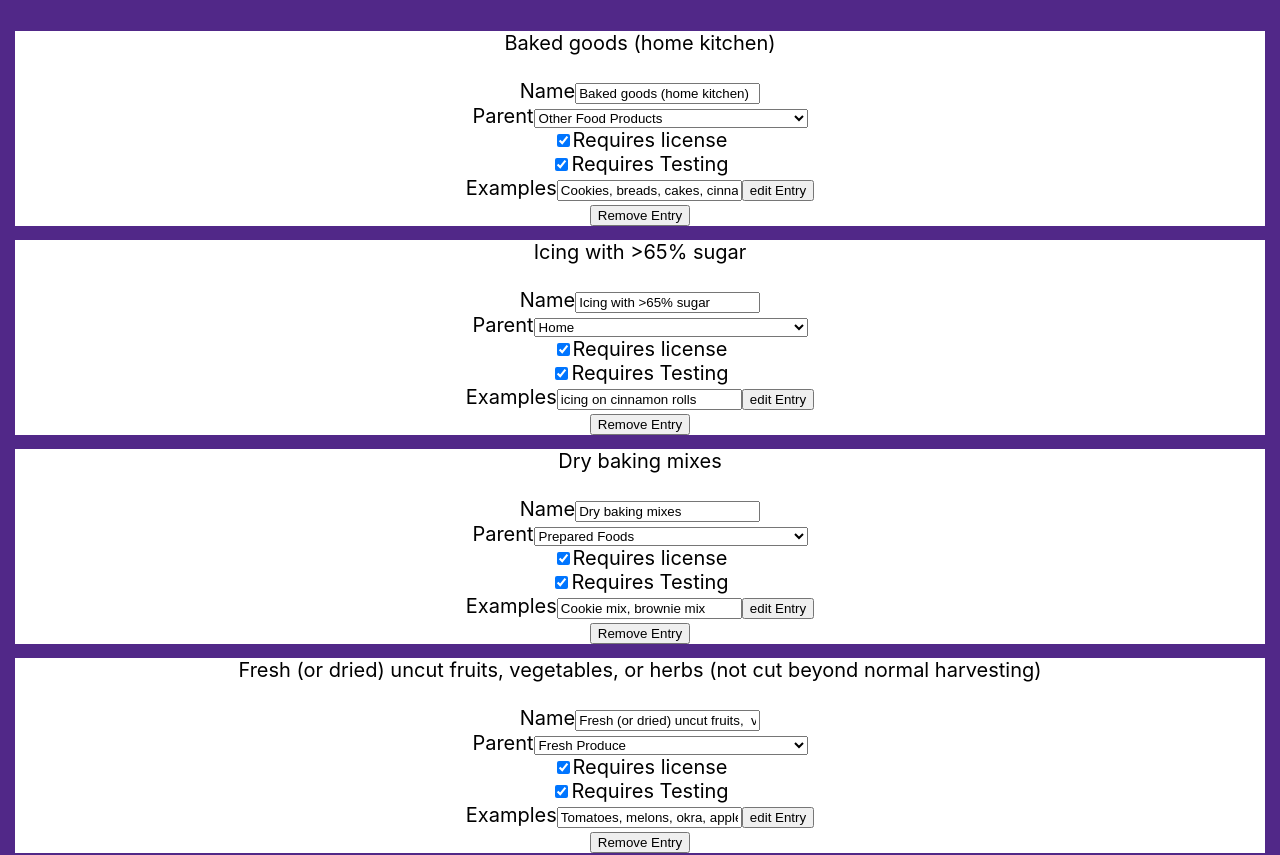
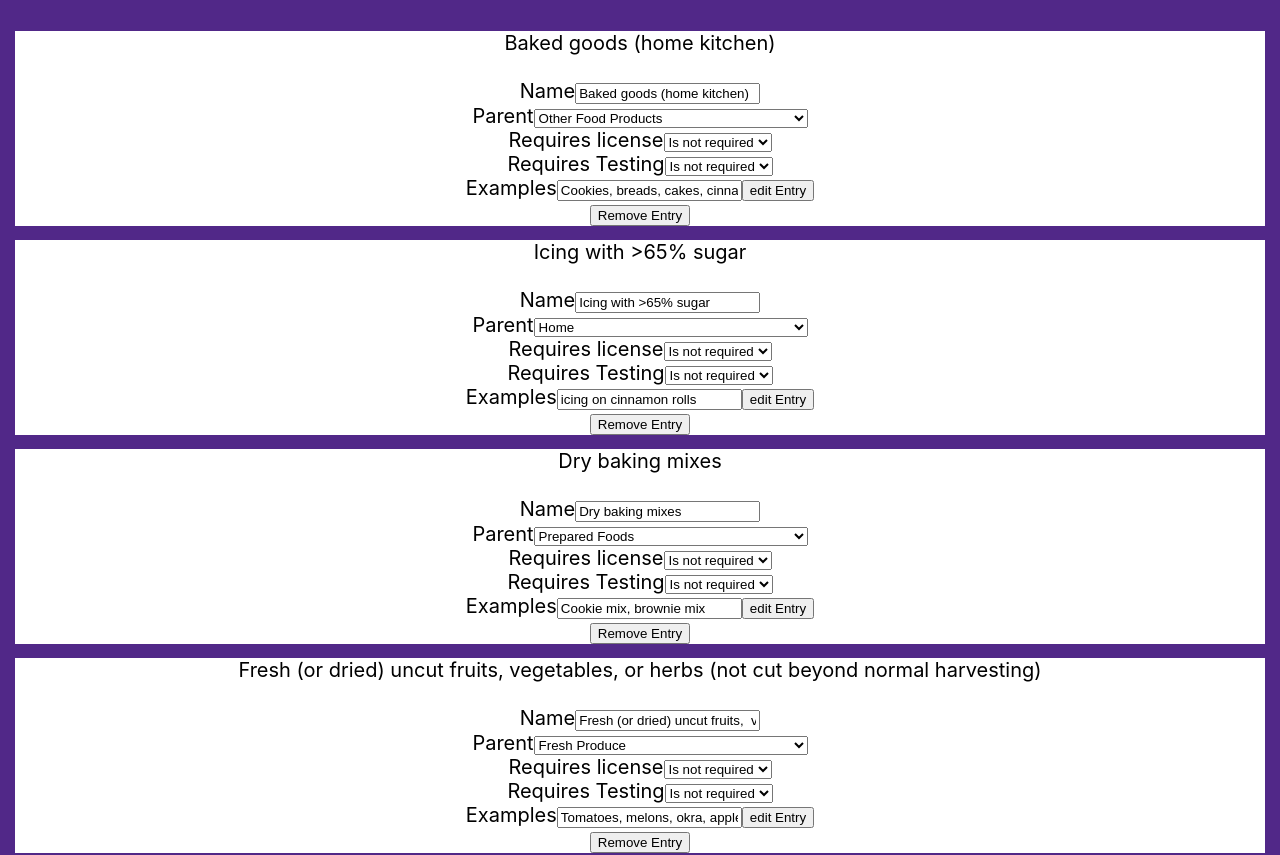
Before and after one commit to Schafer44/KDAUpdateWebsite, a React (Create React App) app: page / in a window 1280 px wide. Shown: the part 2021-2876 px from the top of the page. Built offline with nearby package versions, Linux system fonts and the light colour scheme.

Commit message:
Changed From Boolean

```diff
--- a/src/DataEntryCreator.js
+++ b/src/DataEntryCreator.js
@@ -94,20 +94,27 @@ class DataEntryCreator extends React.Component {
                 </select>
                 <br></br>
                 <label>
-                    <input type="checkbox" name="license" checked={this.state.license}
-                        onChange={this.handleChange}
+                Requires license
+                </label>
+                <select onChange={this.handleChange}
+                 name="license" value={this.state.license}>
+                    <option>Is not required</option>
+                    <option>Is required</option>
+                </select>
 
-                        />
-                    Requires license
+                <br></br>
+
+
+
+
+                <label>
+                Requires Testing
                 </label>
-                <br></br>
-                <label>
-                    <input type="checkbox" name="testingRequired" checked={this.state.testingRequired}
-                        onChange={this.handleChange}
-
-                    />
-                    Requires Testing
-                </label>
+                <select onChange={this.handleChange}
+                 name="testingRequired" value={this.state.testingRequired}>
+                    <option>Is not required</option>
+                    <option>Is required</option>
+                </select>
                 <br></br>
                 <label>Description</label>
                 <input name="description" value={this.state.description}
--- a/src/DataEntryEditor.js
+++ b/src/DataEntryEditor.js
@@ -44,20 +44,28 @@ class DataEntryEditor extends React.Component {
                 </select>
                 <br></br>
                 <label>
-                    <input type="checkbox" name="license" checked={this.state.license}
-                        onChange={this.handleChange}
+                Requires license
+                </label>
+                <select onChange={this.handleChange}
+                 name="license" value={this.state.license}>
+                    <option>Is not required</option>
+                    <option>Is required</option>
+                </select>
 
-                        />
-                    Requires license
+                <br></br>
+
+
+
+
+                <label>
+                Requires Testing
                 </label>
-                <br></br>
-                <label>
-                    <input type="checkbox" name="testingRequired" checked={this.state.testingRequired}
-                        onChange={this.handleChange}
+                <select onChange={this.handleChange}
+                 name="testingRequired" value={this.state.testingRequired}>
+                    <option>Is not required</option>
+                    <option>Is required</option>
+                </select>
 
-                    />
-                    Requires Testing
-                </label>
                 <br></br>
 
                 <label>Examples</label>
```
